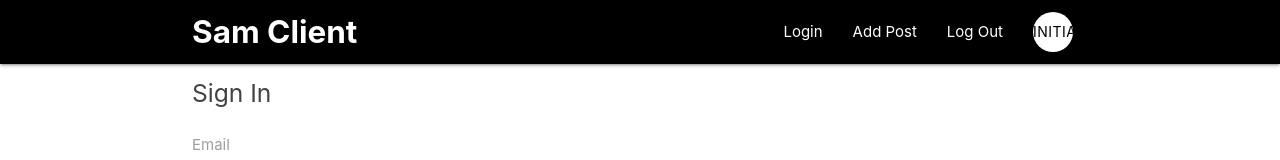
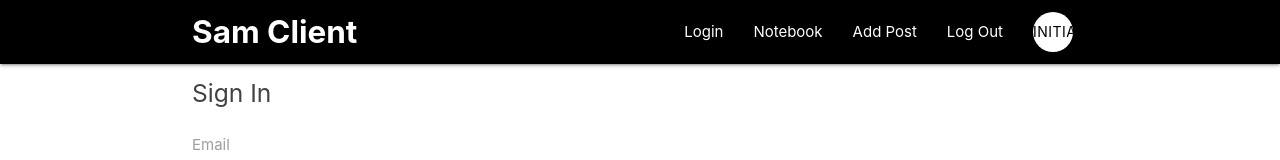
Before and after one commit to ssamkough/sam-client, a React (Create React App) app: page / in a window 1280 px wide. Shown: the top 160 px of the page. Built offline with nearby package versions, Linux system fonts and the light colour scheme.

Commit message:
Added NavLink for Notebook

```diff
--- a/src/components/SignedInLinks.js
+++ b/src/components/SignedInLinks.js
@@ -1,9 +1,15 @@
 import React from "react";
 import { NavLink } from "react-router-dom";
+import AddPost from "./../pages/AddPost";
 
 const SignedInLinks = () => {
   return (
     <ul className="right">
+      <li>
+        <NavLink to="/notebook" className="white-text">
+          Notebook
+        </NavLink>
+      </li>
       <li>
         <NavLink to="/addpost" className="white-text">
           Add Post
```
